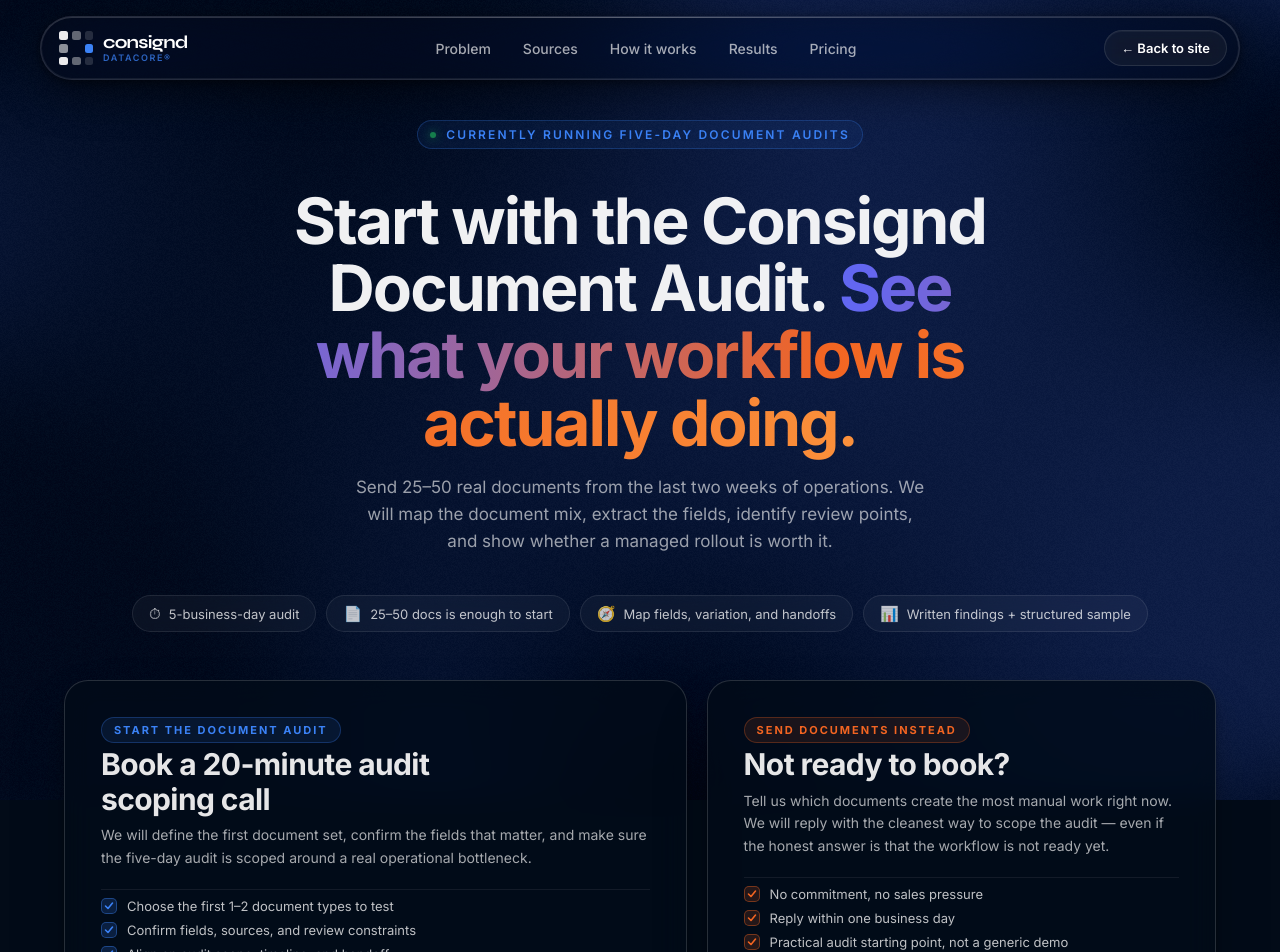
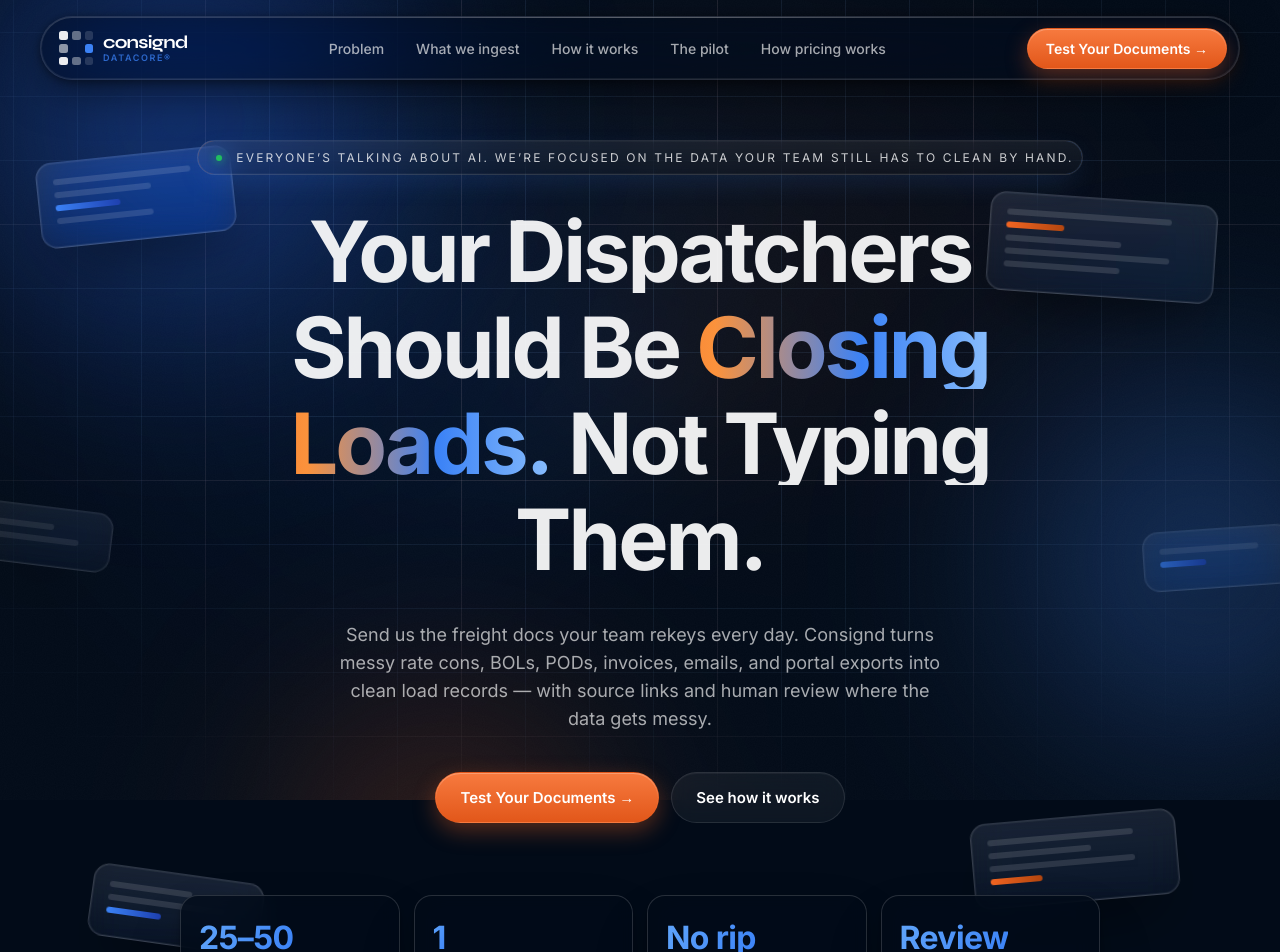
Before and after one commit to SaroashDS/consignd-website, a React (Vite) app: page /#/book-demo in a window 1280 px wide. Shown: the top 952 px of the page. Built offline with nearby package versions, Linux system fonts and the light colour scheme; no server answers.

Commit message:
fix: BrowserRouter + Vercel rewrites, real anchor links, cross-page hash scrolling, lazy /book-demo

```diff
--- a/src/App.jsx
+++ b/src/App.jsx
@@ -345,15 +345,15 @@
       {/* ── Nav ── */}
       <nav className="nav" id="nav">
         <div className="nav-inner">
-          <a href="#" className="logo" aria-label="Consignd DataCore">
+          <a href="/" className="logo" aria-label="Consignd DataCore">
             <Logo />
           </a>
           <div className="nav-links">
-            <a href="#" onClick={e=>{e.preventDefault();document.getElementById('problem')?.scrollIntoView({behavior:'smooth'})}}>Problem</a>
-            <a href="#" onClick={e=>{e.preventDefault();document.getElementById('sources')?.scrollIntoView({behavior:'smooth'})}}>Sources</a>
-            <a href="#" onClick={e=>{e.preventDefault();document.getElementById('how')?.scrollIntoView({behavior:'smooth'})}}>How it works</a>
-            <a href="#" onClick={e=>{e.preventDefault();document.getElementById('cases')?.scrollIntoView({behavior:'smooth'})}}>Results</a>
-            <a href="#" onClick={e=>{e.preventDefault();document.getElementById('pricing')?.scrollIntoView({behavior:'smooth'})}}>Pricing</a>
+            <a href="#problem">Problem</a>
+            <a href="#sources">What we ingest</a>
+            <a href="#how">How it works</a>
+            <a href="#audit">The pilot</a>
+            <a href="#pricing">How pricing works</a>
           </div>
           <div className="nav-right">
             <Link to="/book-demo" className="btn btn-primary nav-cta">Test Your Documents →</Link>
@@ -368,12 +368,12 @@
           </div>
         </div>
         <div className={`mobile-menu${menuOpen ? ' open' : ''}`}>
-          <a href="#" onClick={e=>{e.preventDefault();closeMenu();setTimeout(()=>document.getElementById('problem')?.scrollIntoView({behavior:'smooth'}),120)}}>Problem</a>
-          <a href="#" onClick={e=>{e.preventDefault();closeMenu();setTimeout(()=>document.getElementById('sources')?.scrollIntoView({behavior:'smooth'}),120)}}>Sources</a>
-          <a href="#" onClick={e=>{e.preventDefault();closeMenu();setTimeout(()=>document.getElementById('how')?.scrollIntoView({behavior:'smooth'}),120)}}>How it works</a>
-          <a href="#" onClick={e=>{e.preventDefault();closeMenu();setTimeout(()=>document.getElementById('cases')?.scrollIntoView({behavior:'smooth'}),120)}}>Results</a>
-          <a href="#" onClick={e=>{e.preventDefault();closeMenu();setTimeout(()=>document.getElementById('pricing')?.scrollIntoView({behavior:'smooth'}),120)}}>Pricing</a>
-          <Link to="/book-demo" className="btn btn-primary" style={{width:'100%',justifyContent:'center',marginTop:'8px'}} onClick={closeMenu}>Test Your Documents →</Link>
+          <a href="#problem" onClick={closeMenu}>Problem</a>
+          <a href="#sources" onClick={closeMenu}>What we ingest</a>
+          <a href="#how" onClick={closeMenu}>How it works</a>
+          <a href="#audit" onClick={closeMenu}>The pilot</a>
+          <a href="#pricing" onClick={closeMenu}>How pricing works</a>
+          <Link to="/book-demo" className="btn btn-primary" style={{width:'100%',justifyContent:'center',marginTop:'8px'}} onClick={closeMenu}>Run the Document Audit →</Link>
         </div>
       </nav>
 
@@ -404,7 +404,7 @@
           <p className="sub">Send us the freight docs your team rekeys every day. Consignd turns messy rate cons, BOLs, PODs, invoices, emails, and portal exports into clean load records — with source links and human review where the data gets messy.</p>
           <div className="hero-ctas">
             <Link to="/book-demo" className="btn btn-primary btn-lg">Test Your Documents →</Link>
-            <a href="#" className="btn btn-ghost btn-lg" onClick={e=>{e.preventDefault();document.getElementById('how')?.scrollIntoView({behavior:'smooth'})}}>See the workflow</a>
+            <a href="#how" className="btn btn-ghost btn-lg">See how it works</a>
           </div>
 
           <div className="stat-pills stagger-group" id="heroStats">
--- a/src/main.jsx
+++ b/src/main.jsx
@@ -1,19 +1,43 @@
-import { StrictMode } from 'react'
+import { StrictMode, Suspense, lazy, useEffect } from 'react'
 import { createRoot } from 'react-dom/client'
-import { HashRouter, Routes, Route } from 'react-router-dom'
+import { BrowserRouter, Routes, Route, useLocation } from 'react-router-dom'
 import { SpeedInsights } from '@vercel/speed-insights/react'
 import './index.css'
 import App from './App.jsx'
-import BookDemo from './pages/BookDemo.jsx'
+
+const BookDemo = lazy(() => import('./pages/BookDemo.jsx'))
+
+/* Scroll to #hash targets on route change; otherwise reset to top. */
+function ScrollToHash() {
+  const { pathname, hash } = useLocation()
+  useEffect(() => {
+    if (hash) {
+      requestAnimationFrame(() => {
+        document.getElementById(hash.slice(1))?.scrollIntoView({ behavior: 'smooth' })
+      })
+    } else {
+      window.scrollTo(0, 0)
+    }
+  }, [pathname, hash])
+  return null
+}
 
 createRoot(document.getElementById('root')).render(
   <StrictMode>
-    <HashRouter>
+    <BrowserRouter>
+      <ScrollToHash />
       <Routes>
         <Route path="/" element={<App />} />
-        <Route path="/book-demo" element={<BookDemo />} />
+        <Route
+          path="/book-demo"
+          element={
+            <Suspense fallback={null}>
+              <BookDemo />
+            </Suspense>
+          }
+        />
       </Routes>
-    </HashRouter>
+    </BrowserRouter>
     <SpeedInsights />
   </StrictMode>,
 )
--- a/src/pages/BookDemo.jsx
+++ b/src/pages/BookDemo.jsx
@@ -181,9 +181,6 @@
     return () => window.removeEventListener('scroll', onScroll)
   }, [])
 
-  /* scroll to top on mount */
-  useEffect(() => { window.scrollTo(0, 0) }, [])
-
   return (
     <>
       {/* ── Grainient background ── */}
@@ -223,10 +220,10 @@
           </Link>
           <div className="nav-links">
             <Link to="/#problem">Problem</Link>
-            <Link to="/#sources">Sources</Link>
+            <Link to="/#sources">What we ingest</Link>
             <Link to="/#how">How it works</Link>
-            <Link to="/#cases">Results</Link>
-            <Link to="/#pricing">Pricing</Link>
+            <Link to="/#audit">The pilot</Link>
+            <Link to="/#pricing">How pricing works</Link>
           </div>
           <div className="nav-right">
             <Link to="/" className="btn btn-ghost nav-cta" style={{fontSize:'13px',padding:'9px 16px'}}>← Back to site</Link>
@@ -234,6 +231,7 @@
               className={`hamburger${menuOpen ? ' open' : ''}`}
               onClick={() => setMenuOpen(v => !v)}
               aria-label="Toggle menu"
+              aria-expanded={menuOpen}
             >
               <span /><span /><span />
             </button>
```
Also changed, not shown: vercel.json (added).
